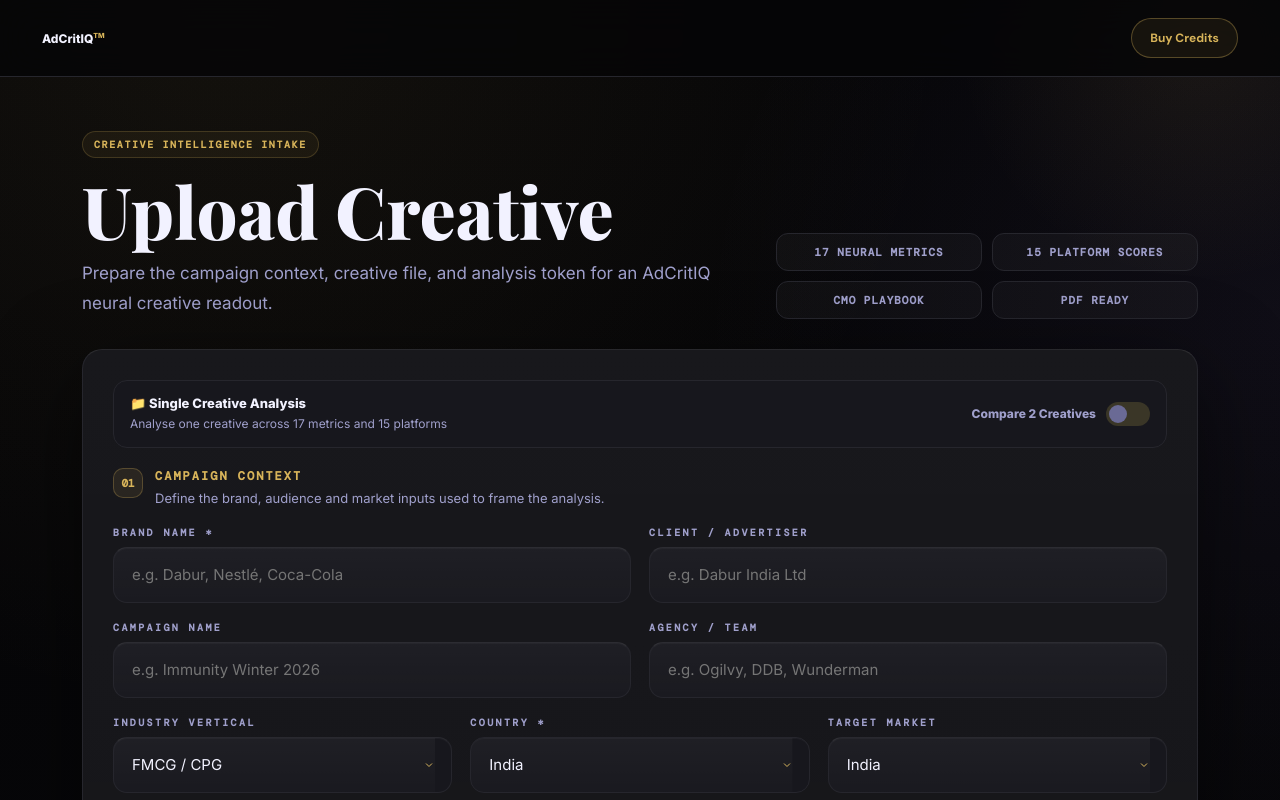
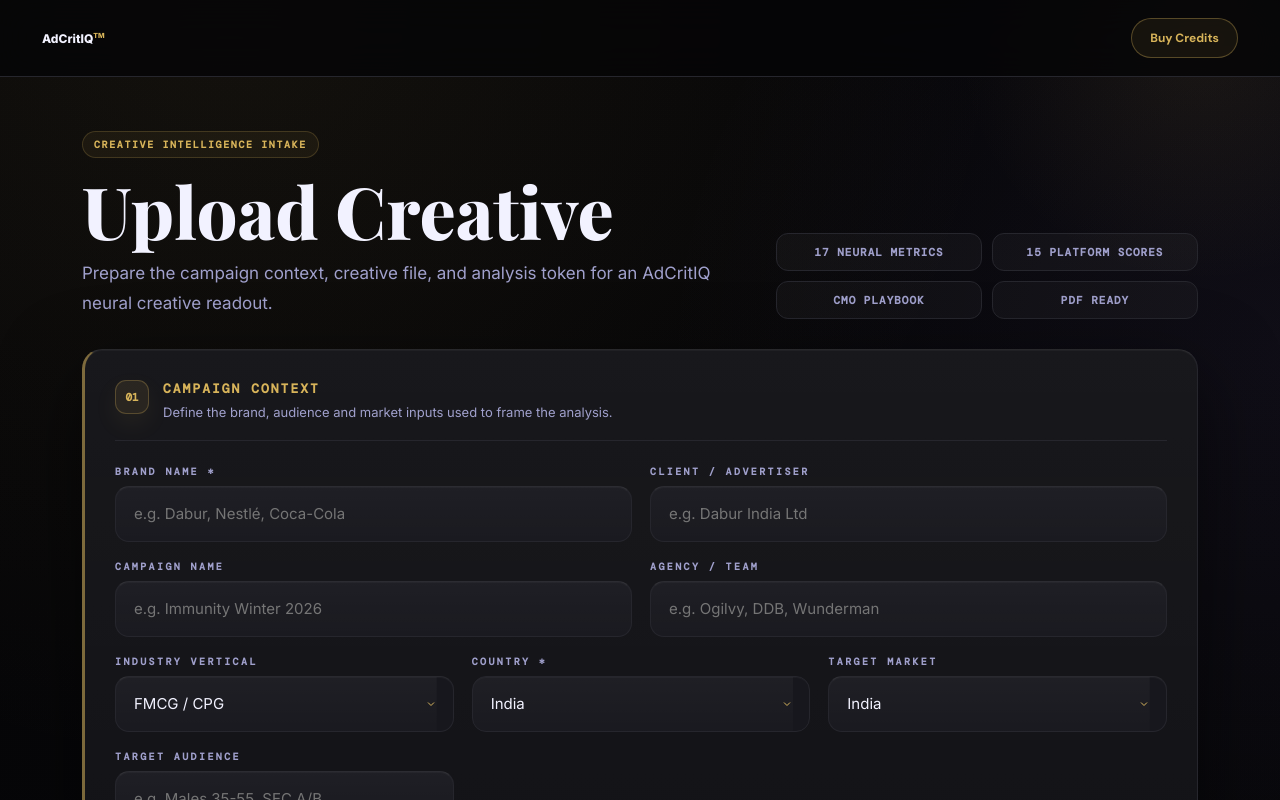
Before and after one commit to anilp-stack/Brain-Encoder, a React (Vite) app: page / in a window 1280 px wide. Both pictures are taken after a click on the button "Start Analysis". Shown: the top 800 px of the page. Built offline with nearby package versions, Linux system fonts and the light colour scheme; the HTML template or start-up script is replaced by a standard one.

Commit message:
Upload Creative Page UI Change

```diff
--- a/src/App.jsx
+++ b/src/App.jsx
@@ -1363,11 +1363,20 @@ export default function App(){
     const formGrid3=isMobile?"1fr":isTablet?"1fr 1fr":"1fr 1fr 1fr";
     const fieldWrap={display:"grid",gap:8};
     const panelStyle={background:`linear-gradient(180deg,rgba(255,255,255,0.035),rgba(255,255,255,0.01)),${C.s1}`,border:`1px solid ${C.border}`,borderTop:"1px solid rgba(255,255,255,0.09)",borderRadius:20,boxShadow:`0 30px 90px ${C.shadow}`,backdropFilter:"blur(16px)",WebkitBackdropFilter:"blur(16px)"};
+    const sectionSurface=(accent=C.gold)=>({
+      ...panelStyle,
+      padding:isMobile?20:30,
+      border:`1px solid ${C.border}`,
+      borderLeft:`3px solid ${accent}88`,
+      boxShadow:`0 28px 80px ${C.shadow}, inset 0 1px 0 rgba(255,255,255,0.035)`,
+      position:"relative",
+      overflow:"hidden"
+    });
     const sectionHead=(num,title,sub)=>(
-      <div style={{display:"flex",alignItems:"flex-start",gap:12,marginBottom:18}}>
-        <div style={{width:30,height:30,borderRadius:10,display:"grid",placeItems:"center",background:`${C.gold}18`,border:`1px solid ${C.gold}44`,color:C.gold,fontSize:11,fontWeight:900,fontFamily:"'DM Mono',monospace",flexShrink:0}}>{num}</div>
+      <div style={{display:"flex",alignItems:"flex-start",gap:14,marginBottom:24,paddingBottom:18,borderBottom:`1px solid ${C.border}`}}>
+        <div style={{width:34,height:34,borderRadius:11,display:"grid",placeItems:"center",background:`${C.gold}18`,border:`1px solid ${C.gold}44`,color:C.gold,fontSize:11,fontWeight:900,fontFamily:"'DM Mono',monospace",flexShrink:0,boxShadow:`0 10px 24px ${C.gold}12`}}>{num}</div>
         <div>
-          <div style={{fontSize:12,color:C.gold,fontWeight:900,letterSpacing:2,textTransform:"uppercase",fontFamily:"'DM Mono',monospace",marginBottom:4}}>{title}</div>
+          <div style={{fontSize:13,color:C.gold,fontWeight:900,letterSpacing:2,textTransform:"uppercase",fontFamily:"'DM Mono',monospace",marginBottom:5}}>{title}</div>
           <div style={{fontSize:13,color:C.dim,lineHeight:1.55}}>{sub}</div>
         </div>
       </div>
@@ -1409,13 +1418,45 @@ export default function App(){
 
           {error&&<div style={{padding:"15px 18px",borderRadius:14,background:"rgba(251,113,133,0.12)",color:C.red,fontSize:14,marginBottom:20,border:`1px solid ${C.red}55`,boxShadow:`0 18px 40px ${C.shadow}`}}>{error}</div>}
 
-          <div style={{...panelStyle,padding:isMobile?18:30}}>
-            <div style={{display:"flex",alignItems:isMobile?"flex-start":"center",justifyContent:"space-between",gap:16,padding:"14px 16px",marginBottom:20,background:C.s2,border:`1px solid ${C.border}`,borderRadius:14,flexDirection:isMobile?"column":"row"}}>
+          <div style={{display:"grid",gap:isMobile?18:24}}>
+            <section style={sectionSurface(C.gold)}>
+              {sectionHead("01","Campaign Context","Define the brand, audience and market inputs used to frame the analysis.")}
+              <div style={{display:"grid",gridTemplateColumns:formGrid2,gap:18,marginBottom:18}}>
+                <div style={fieldWrap}><label style={lbl}>Brand Name *</label><input placeholder="e.g. Dabur, Nestlé, Coca-Cola" style={inp} value={form.brand} onChange={e=>u("brand",e.target.value)}/></div>
+                <div style={fieldWrap}><label style={lbl}>Client / Advertiser</label><input placeholder="e.g. Dabur India Ltd" style={inp} value={form.client} onChange={e=>u("client",e.target.value)}/></div>
+              </div>
+              <div style={{display:"grid",gridTemplateColumns:formGrid2,gap:18,marginBottom:18}}>
+                <div style={fieldWrap}><label style={lbl}>Campaign Name</label><input placeholder="e.g. Immunity Winter 2026" style={inp} value={form.campaign} onChange={e=>u("campaign",e.target.value)}/></div>
+                <div style={fieldWrap}><label style={lbl}>Agency / Team</label><input placeholder="e.g. Ogilvy, DDB, Wunderman" style={inp} value={form.agency} onChange={e=>u("agency",e.target.value)}/></div>
+              </div>
+              <div style={{display:"grid",gridTemplateColumns:formGrid3,gap:18}}>
+                <div style={fieldWrap}><label style={lbl}>Industry Vertical</label>
+                  <select style={selStyle} value={form.industry} onChange={e=>u("industry",e.target.value)}>
+                    {["FMCG / CPG","Pharma / Healthcare","Auto / Mobility","BFSI / Fintech","Technology","E-commerce","Retail / QSR","Telecom","Media / Entertainment","Real Estate","Education","Government / PSU","Other"].map(v=><option key={v} value={v}>{v}</option>)}
+                  </select>
+                </div>
+                <div style={fieldWrap}><label style={lbl}>Country *</label>
+                  <select style={{...selStyle,borderColor:!form.country?C.red:C.border}} value={form.country} onChange={e=>u("country",e.target.value)}>
+                    {["India","UAE","Saudi Arabia","Singapore","USA","UK","Australia","Indonesia","Bangladesh","Sri Lanka","Malaysia","Other"].map(v=><option key={v} value={v}>{v}</option>)}
+                  </select>
+                </div>
+                <div style={fieldWrap}><label style={lbl}>Target Market</label>
+                  <select style={selStyle} value={form.market} onChange={e=>u("market",e.target.value)}>
+                    {["India","India — Tier 1","India — Tier 2/3","Pan-India","Urban India","Rural India","USA","UK","UAE / MENA","Southeast Asia","Global","Other"].map(v=><option key={v} value={v}>{v}</option>)}
+                  </select>
+                </div>
+                <div style={fieldWrap}><label style={lbl}>Target Audience</label><input placeholder="e.g. Males 35-55, SEC A/B" style={inp} value={form.audience} onChange={e=>u("audience",e.target.value)}/></div>
+              </div>
+            </section>
+
+            <section style={sectionSurface(C.cyan)}>
+              {sectionHead("02","Creative Format","Select the primary creative environment and add any strategic context.")}
+              <div style={{display:"flex",alignItems:isMobile?"flex-start":"center",justifyContent:"space-between",gap:16,padding:"16px 18px",marginBottom:20,background:`linear-gradient(135deg,${C.cyan}0d,${C.s2})`,border:`1px solid ${C.border}`,borderRadius:16,flexDirection:isMobile?"column":"row"}}>
                 <div>
-                <div style={{fontSize:13,fontWeight:800,color:C.text}}>
+                  <div style={{fontSize:14,fontWeight:900,color:C.text}}>
                     {compareMode ? "⚖️ Comparing 2 Creatives" : "📁 Single Creative Analysis"}
                   </div>
-                <div style={{fontSize:12,color:C.dim,marginTop:4,lineHeight:1.5}}>
+                  <div style={{fontSize:12,color:C.dim,marginTop:5,lineHeight:1.5}}>
                     {compareMode
                       ? "Upload two creatives for side-by-side neural comparison"
                       : "Analyse one creative across 17 metrics and 15 platforms"}
@@ -1436,7 +1477,7 @@ export default function App(){
                       setCompareMode(true);
                     }
                   }}
-                style={{display:"flex",alignItems:"center",gap:10,cursor:"pointer",userSelect:"none",alignSelf:isMobile?"flex-end":"center"}}
+                  style={{display:"flex",alignItems:"center",gap:10,cursor:"pointer",userSelect:"none",alignSelf:isMobile?"flex-end":"center",padding:"8px 10px",borderRadius:999,background:C.s1,border:`1px solid ${C.border}`}}
                 >
                   <div style={{fontSize:12,color:C.dim,fontWeight:800}}>
                     {compareMode ? "Switch to Single" : "Compare 2 Creatives"}
@@ -1477,38 +1518,6 @@ export default function App(){
                   </div>
                 </div>
               )}
-            <section style={{paddingBottom:26,borderBottom:`1px solid ${C.border}`,marginBottom:26}}>
-              {sectionHead("01","Campaign Context","Define the brand, audience and market inputs used to frame the analysis.")}
-              <div style={{display:"grid",gridTemplateColumns:formGrid2,gap:18,marginBottom:18}}>
-                <div style={fieldWrap}><label style={lbl}>Brand Name *</label><input placeholder="e.g. Dabur, Nestlé, Coca-Cola" style={inp} value={form.brand} onChange={e=>u("brand",e.target.value)}/></div>
-                <div style={fieldWrap}><label style={lbl}>Client / Advertiser</label><input placeholder="e.g. Dabur India Ltd" style={inp} value={form.client} onChange={e=>u("client",e.target.value)}/></div>
-              </div>
-              <div style={{display:"grid",gridTemplateColumns:formGrid2,gap:18,marginBottom:18}}>
-                <div style={fieldWrap}><label style={lbl}>Campaign Name</label><input placeholder="e.g. Immunity Winter 2026" style={inp} value={form.campaign} onChange={e=>u("campaign",e.target.value)}/></div>
-                <div style={fieldWrap}><label style={lbl}>Agency / Team</label><input placeholder="e.g. Ogilvy, DDB, Wunderman" style={inp} value={form.agency} onChange={e=>u("agency",e.target.value)}/></div>
-              </div>
-              <div style={{display:"grid",gridTemplateColumns:formGrid3,gap:18}}>
-                <div style={fieldWrap}><label style={lbl}>Industry Vertical</label>
-                  <select style={selStyle} value={form.industry} onChange={e=>u("industry",e.target.value)}>
-                    {["FMCG / CPG","Pharma / Healthcare","Auto / Mobility","BFSI / Fintech","Technology","E-commerce","Retail / QSR","Telecom","Media / Entertainment","Real Estate","Education","Government / PSU","Other"].map(v=><option key={v} value={v}>{v}</option>)}
-                  </select>
-                </div>
-                <div style={fieldWrap}><label style={lbl}>Country *</label>
-                  <select style={{...selStyle,borderColor:!form.country?C.red:C.border}} value={form.country} onChange={e=>u("country",e.target.value)}>
-                    {["India","UAE","Saudi Arabia","Singapore","USA","UK","Australia","Indonesia","Bangladesh","Sri Lanka","Malaysia","Other"].map(v=><option key={v} value={v}>{v}</option>)}
-                  </select>
-                </div>
-                <div style={fieldWrap}><label style={lbl}>Target Market</label>
-                  <select style={selStyle} value={form.market} onChange={e=>u("market",e.target.value)}>
-                    {["India","India — Tier 1","India — Tier 2/3","Pan-India","Urban India","Rural India","USA","UK","UAE / MENA","Southeast Asia","Global","Other"].map(v=><option key={v} value={v}>{v}</option>)}
-                  </select>
-                </div>
-                <div style={fieldWrap}><label style={lbl}>Target Audience</label><input placeholder="e.g. Males 35-55, SEC A/B" style={inp} value={form.audience} onChange={e=>u("audience",e.target.value)}/></div>
-              </div>
-            </section>
-
-            <section style={{paddingBottom:26,borderBottom:`1px solid ${C.border}`,marginBottom:26}}>
-              {sectionHead("02","Creative Format","Select the primary creative environment and add any strategic context.")}
               <div style={{marginBottom:20}}>
                 <label style={{...lbl,marginBottom:10}}>Production Stage</label>
                 <div style={{display:"grid",gridTemplateColumns:isMobile?"1fr":isTablet?"repeat(2,1fr)":"repeat(4,1fr)",gap:12}}>
@@ -1586,7 +1595,7 @@ export default function App(){
               </div>
             </section>
 
-            <section style={{paddingBottom:26,borderBottom:`1px solid ${C.border}`,marginBottom:26}}>
+            <section style={sectionSurface(C.purple)}>
               {sectionHead("03","Upload Asset",productionStage==="concept"?"No file is required for concept testing. Paste the concept or script in the Creative Format section above.":productionStage==="storyboard"?"Upload 2-12 storyboard frames in intended sequence. AdCritIQ will read them as a narrative board.":getCreativeFormat(form.type,file)==="text"?"No file is required for text/script analysis. Paste the copy in the Creative Format section above.":"Upload the creative file that AdCritIQ will decode into neural and platform signals.")}
               <div style={{display:"grid",gridTemplateColumns:isMobile?"1fr":"repeat(3,1fr)",gap:10,marginBottom:18}}>
                 {[
@@ -1733,7 +1742,7 @@ export default function App(){
               )}
             </section>
 
-            <section>
+            <section style={sectionSurface(C.green)}>
               {sectionHead("04","Access Token","Enter the analysis token tied to your purchased credits.")}
               <label style={lbl}>
                 Analysis Token *&nbsp;
```
Lines whose indentation alone changed are shown as unchanged.
